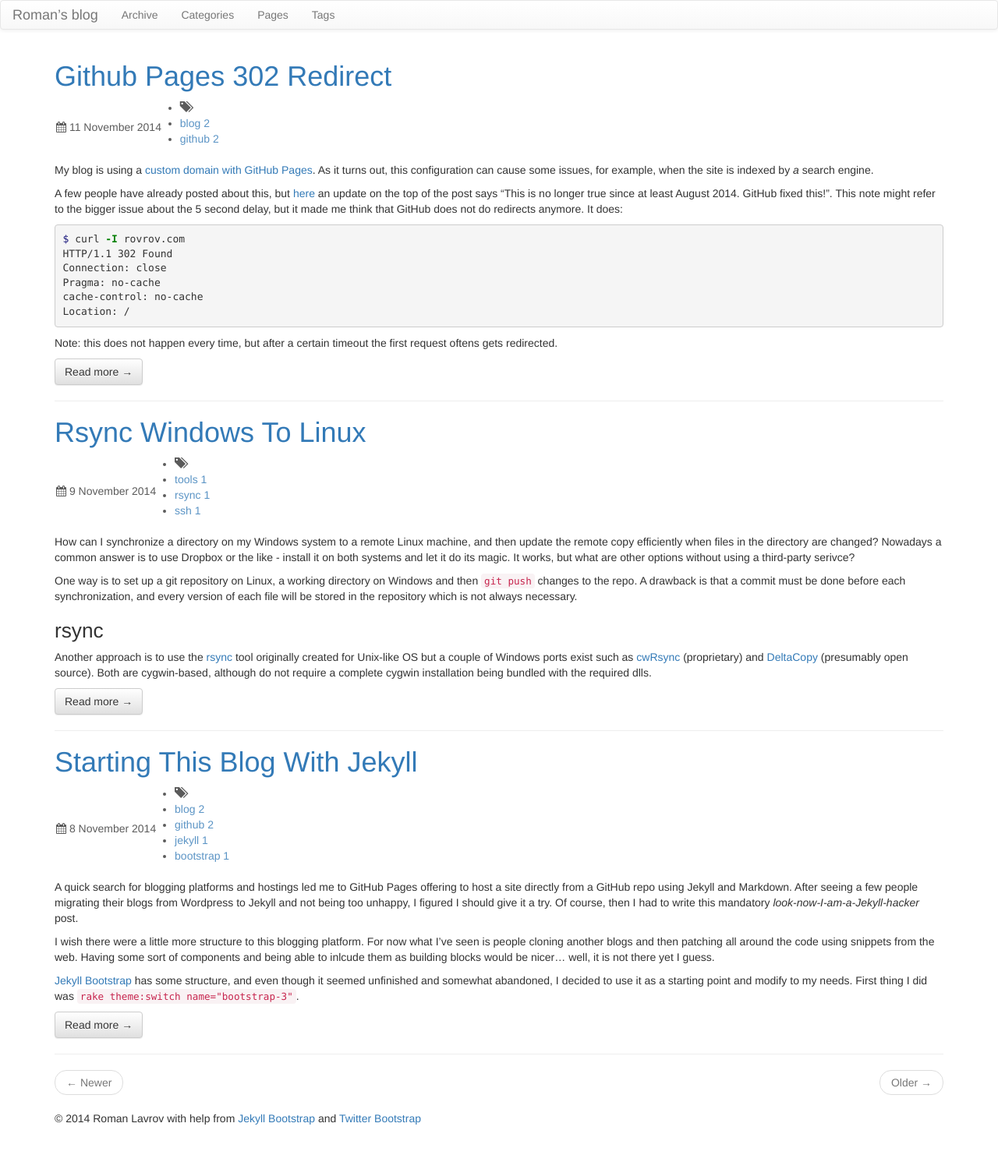
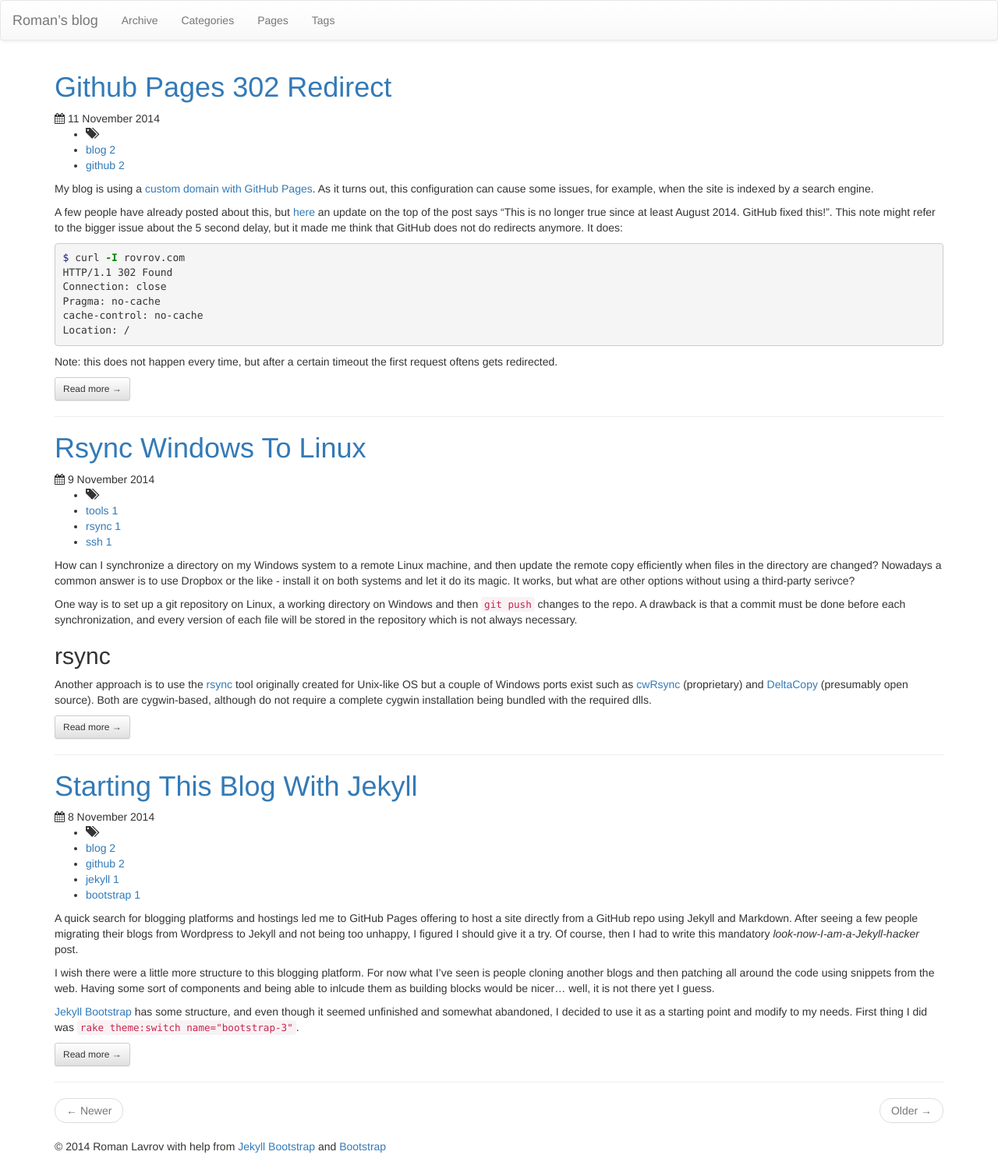
Before and after one commit to rovrov/rovrov.github.io, a Jekyll site: the page built from blog/index.html, in a window 1280 px wide. Shown: the whole page at 78% size. Built offline with Jekyll 4.4.1, drawn with Linux system fonts in a browser that asks for light colours; nearby versions of some CDN libraries; the list of posts is cut into pages by our own code; before the commit the page ends 1455 px from its top, so only the background shows below that.

Commit message:
adjust styles, merge into 1 custom css

```diff
--- a/_includes/themes/bootstrap-3/default.html
+++ b/_includes/themes/bootstrap-3/default.html
@@ -19,13 +19,10 @@
     <link href="{{ ASSET_PATH }}/bootstrap/css/bs-sticky-footer.css" rel="stylesheet">
 
     <!-- Custom styles -->
-    <link href="{{ ASSET_PATH }}/css/style.css?body=1" rel="stylesheet" type="text/css" media="all">
+    <link href="{{ ASSET_PATH }}/css/style.css?body=2" rel="stylesheet" type="text/css" media="all">
 
     <!-- Highlight -->
     <link rel="stylesheet" href="/assets/css/pygments.css" rel="stylesheet">
-
-    <!-- Custom css -->
-    <link rel="stylesheet" href="/assets/css/main.css?v=2" rel="stylesheet">
 
     <!-- font awesome -->
     <link href="//maxcdn.bootstrapcdn.com/font-awesome/4.2.0/css/font-awesome.min.css" rel="stylesheet">
@@ -88,7 +85,7 @@
       <div class="container">
         <p>&copy; {{ site.time | date: '%Y' }} {{ site.author.name }}
           with help from <a href="http://jekyllbootstrap.com" target="_blank" title="The Definitive Jekyll Blogging Framework">Jekyll Bootstrap</a>
-          and <a href="http://twitter.github.com/bootstrap/" target="_blank">Twitter Bootstrap</a>
+          and <a href="http://getbootstrap.com/" target="_blank">Bootstrap</a>
         </p>
       </div>
     </div>
--- a/assets/css/main.css
+++ /dev/null
@@ -1,45 +0,0 @@
-.post-content-truncate h1 {
-	font-size: 33.75px;
-	color: #333;
-}
-
-.post-content-truncate h2 {
-	font-size: 26.25px;
-	color: #333;
-}
-
-.post-content-truncate h3 {
-	font-size: 18.75px;
-	color: #333;
-}
-
-.post-content-truncate img {
-	max-width: 400px;
-}
-
-.navbar-nav > li > a {padding-top:8px !important; padding-bottom:8px !important;}
-.navbar {min-height:32px !important}
-.navbar-brand {padding-top:8px !important; padding-bottom:8px !important; height: 36px;}
-
-.cal_date {
-	display:inline-block;
-	vertical-align: middle;
-	opacity: 0.8;
-}
-
-.mytagbox {
-	display:inline-block;
-	vertical-align: middle;
-	padding-left: 20px;
-	opacity: 0.8;
-}
-
-.post_info {
-	padding-left: 2px;
-	margin-bottom: 10px;
-}
-
-.imgmb {
-	margin: 15px;
-	border: 1px solid #88f;
-}
--- a/blog/index.html
+++ b/blog/index.html
@@ -23,7 +23,7 @@ title: Roman&#8217;s blog
       {{ post.content }}
     {% endif %}
   </div>
-  <div><a href="{{ site.baseurl }}{{ post.url }}" class="btn btn-default">Read more &rarr;</a></div>
+  <div><a href="{{ site.baseurl }}{{ post.url }}" class="btn btn-sm btn-default">Read more &rarr;</a></div>
   <hr/>
 {% endfor %}
 
```
Also changed, not shown: assets/themes/bootstrap-3/css/style.css (+67 -0 lines).
